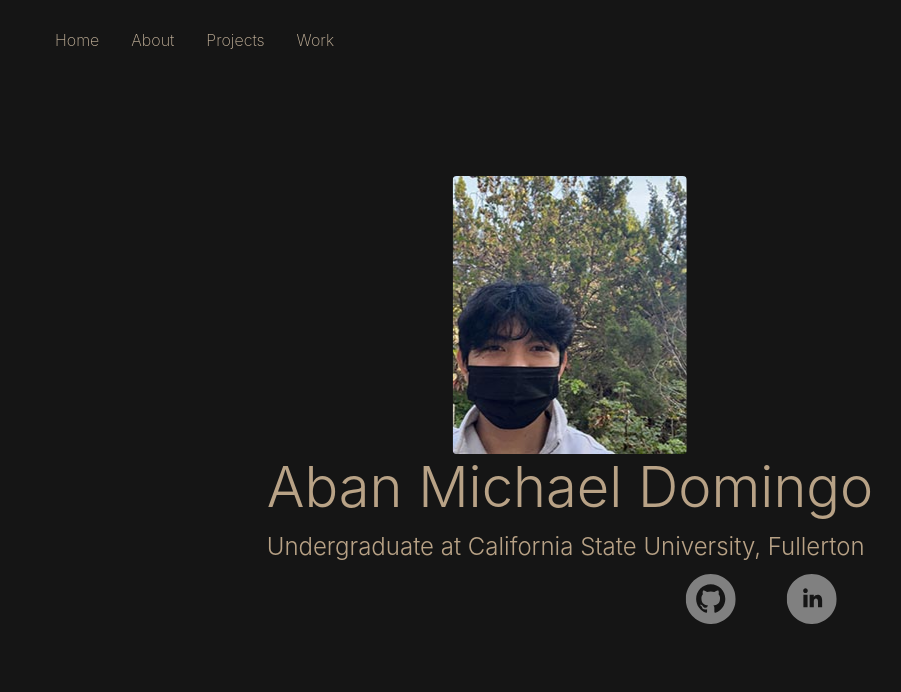
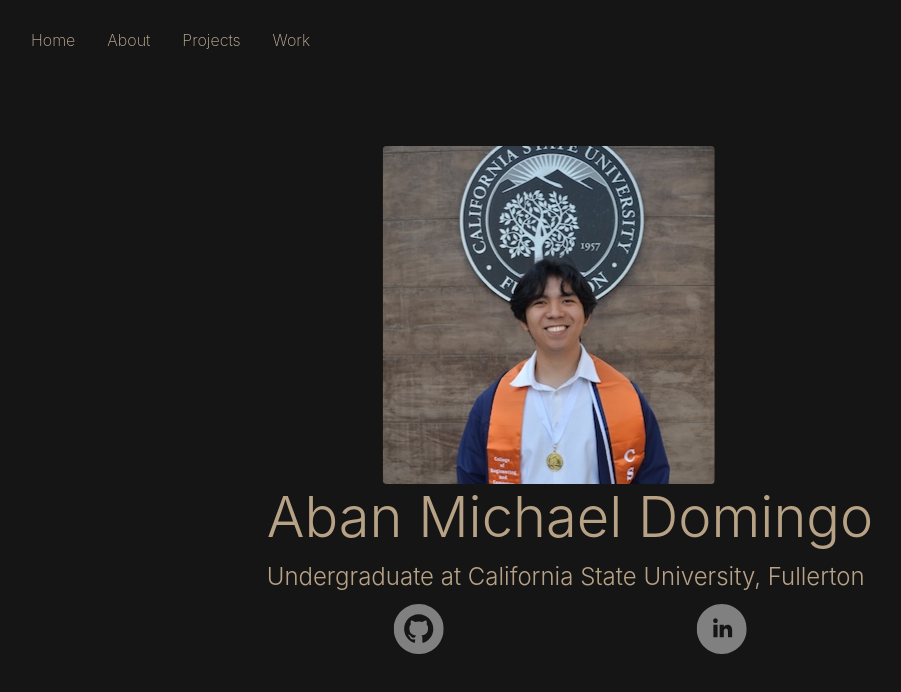
Before and after one commit to abandomingo/abandomingo.github.io, a React (Create React App) app: page / in a window 1280 px wide. Shown: the top 692 px of the page, without its empty margins (70-971 px from the left). Built offline with nearby package versions, Linux system fonts and the light colour scheme.

Commit message:
Info and Style Updates

```diff
--- a/src/components/NavBar.js
+++ b/src/components/NavBar.js
@@ -10,7 +10,7 @@ const NavBar = () => {
                 <Nav
                     activeKey="/home"
                     class="navbar navbar-expand-md bg-black navbar-dark"
-                    style={{ height: "10vh" }}
+                    style={{ height: "10vh", flexWrap: "none", padding: 0 }}
                 >
                     <Nav.Item class="nav-item mx-2">
                         <Nav.Link
--- a/src/components/pages/ProjectsPage.js
+++ b/src/components/pages/ProjectsPage.js
@@ -8,6 +8,7 @@ import FlexRegister from "../../assets/FlexRegister.png";
 import FlexFeed from "../../assets/FlexFeed.png";
 import HomeListing from "../../assets/home-listing.jpg";
 import SimpleCalc from "../../assets/SimpleCalc.png";
+import BFF from "../../assets/BFF-APP.png"
 
 // TODO: Programmatically create the projects blocks from a json.
 
@@ -28,12 +29,38 @@ const ProjectPage = () => {
                             <a href ="https://github.com/abandomingo/abandomingo.github.io" target="blank">View Code Here</a>
                             <GithubLogo
                                 style={{ marginLeft: "1rem"}}
+                                className="icon-link"
                                 width="40"
                                 height="40"
                                 onClick={() => {
                                     window.open("https://github.com/abandomingo/abandomingo.github.io", "_blank");
                                 }}
                             />
+                        </Col>
+                    </Row>
+                </Container>
+                <Container className="auto" style={{ padding: "4rem 0" }}>
+                    <Row>
+                        <Col xs={12} lg={6}>
+                            <h3>BFF Finance Calculator</h3>
+                            <p>
+                                This is a finance calculator SPA where users can learn more about their finances
+                                and see insightful inforgraphics based on their spending. This was created using Angular 17
+                                and hosted on Github Pages.
+                            </p>
+                            <a href ="https://abandomingo.github.io/BFF-App/home" target="blank">View Site Here</a>
+                            <GithubLogo
+                                style={{ marginLeft: "1rem"}}
+                                className="icon-link"
+                                width="40"
+                                height="40"
+                                onClick={() => {
+                                    window.open("https://github.com/abandomingo/BFF-App", "_blank");
+                                }}
+                            />
+                        </Col>
+                        <Col xs={12} lg={6}>
+                            <Image src={BFF} className="mobile-image"/>
                         </Col>
                     </Row>
                 </Container>
@@ -48,6 +75,7 @@ const ProjectPage = () => {
                             <a href ="https://github.com/abandomingo/Your-Song-List" target="blank">View Code Here</a>
                             <GithubLogo
                                 style={{ marginLeft: "1rem"}}
+                                className="icon-link"
                                 width="40"
                                 height="40"
                                 onClick={() => {
@@ -73,6 +101,7 @@ const ProjectPage = () => {
                             <a href ="https://github.com/abandomingo/Flex" target="blank">View Code Here</a>
                             <GithubLogo
                                 style={{ marginLeft: "1rem"}}
+                                className="icon-link"
                                 width="40"
                                 height="40"
                                 onClick={() => {
@@ -99,6 +128,7 @@ const ProjectPage = () => {
                             <a href ="https://abandomingo-angular.netlify.app/" target="blank">View Site Here</a>
                             <GithubLogo
                                 style={{ marginLeft: "1rem"}}
+                                className="icon-link"
                                 width="40"
                                 height="40"
                                 onClick={() => {
@@ -123,6 +153,7 @@ const ProjectPage = () => {
                             <a href ="https://www.youtube.com/watch?v=GUVLpjrvIDo" target="blank">View Demo Here</a>
                             <YoutubeLogo
                                 style={{ marginLeft: "1rem"}}
+                                className="icon-link"
                                 width="40"
                                 height="40"
                                 onClick={() => {
@@ -151,6 +182,7 @@ const ProjectPage = () => {
                             <a href ="https://www.youtube.com/watch?v=Lb-wremQen0" target="blank">View Demo Here</a>
                             <YoutubeLogo
                                 style={{ marginLeft: "1rem"}}
+                                className="icon-link"
                                 width="40"
                                 height="40"
                                 onClick={( ) => {
@@ -178,6 +210,7 @@ const ProjectPage = () => {
                             <a href ="https://abandomingo.github.io/Simple-Calulator/" target="blank">View Site Here</a>
                             <GithubLogo
                                 style={{ marginLeft: "1rem"}}
+                                className="icon-link"
                                 width="40"
                                 height="40"
                                 onClick={() => {
@@ -203,6 +236,7 @@ const ProjectPage = () => {
                             <GithubLogo
                                 width="40"
                                 height="40"
+                                className="icon-link"
                                 onClick={() => {
                                     window.location.href =
                                         "https://github.com/abandomingo/kaprekarconstant";
--- a/src/components/pages/blocks/BioBlock.js
+++ b/src/components/pages/blocks/BioBlock.js
@@ -31,8 +31,7 @@ const BioBlock = () => {
                                     class="text-light auto"
                                     style={{ fontSize: "1.3em" }}
                                 >
-                                    Hello! My name is Aban Michael Domingo, I am currently a student at
-                                    CSUF and I am looking to grow in Fullstack and Mobile Development.
+                                    Hello! My name is Aban Michael Domingo, I am Junior Frontend Developer at HITRUST.
                                     <br />
                                     <br />
                                     I love the outdoors, spending quality time with my friends,
@@ -43,7 +42,7 @@ const BioBlock = () => {
                             </Row>
                             <Row style={{ padding: "10px" }}>
                                 <p class="text-light auto">
-                                    Currently at California State University
+                                    California State University
                                     , Fullerton
                                     <br />
                                     August 2020- May 2024
--- a/src/components/pages/blocks/HomeBlock.js
+++ b/src/components/pages/blocks/HomeBlock.js
@@ -1,6 +1,6 @@
 import { Col, Row, Image } from "react-bootstrap";
 import { GithubLogo, LinkedInLogo } from "../../../assets/icons/icons";
-import Profile from "../../../assets/me_@SB.jpg";
+import Profile from "../../../assets/Grad-Photo.jpg";
 import {
     FadeInFromTop,
     FadeInFromLeft,
@@ -14,9 +14,9 @@ const HomeBlock = () => {
 
             <FadeInFromTop>
                 <Row>
-                    <Col>
+                    <Col xs={10} sm={8} className="mx-auto">
                         <Image
-                            className="rounded mx-auto d-block img-fluid"
+                            className="rounded img-fluid"
                             src={Profile}
                             alt="Profile Picture"
                         />
@@ -34,9 +34,10 @@ const HomeBlock = () => {
                 </Row>
             </FadeInFromLeft>
             <FadeInFromRight>
-                <Row>
-                    <Col xs={6} md={{ span: 2, offset: 8 }}>
+            <Row className="justify-content-center">
+                <Col className="text-center">
                     <GithubLogo
+                        className="icon-link"
                         width="50"
                         height="50"
                         onClick={() => {
@@ -45,9 +46,9 @@ const HomeBlock = () => {
                         }}
                     />
                 </Col>
-                    <Col xs={6} md={{ span: 2 }}>
+                <Col className="text-center">
                     <LinkedInLogo
-                            style={{ borderRadius: "15px" }}
+                        className="icon-link"
                         width="50"
                         height="50"
                         onClick={() => {
```
Also changed, not shown: src/assets/BFF-APP.png (added), src/assets/Grad-Photo.jpg (added), src/theme.css. Lines whose indentation alone changed are shown as unchanged.
